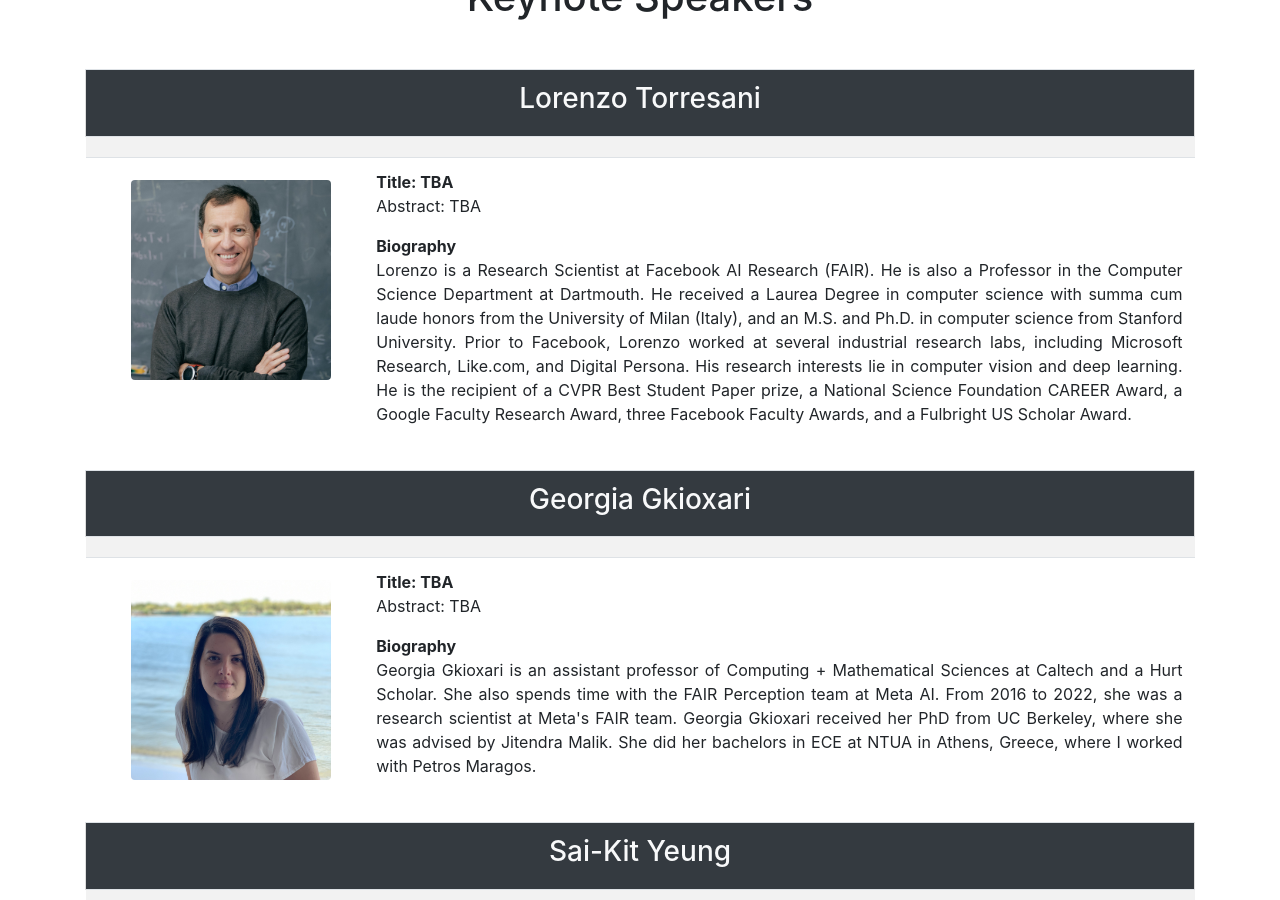
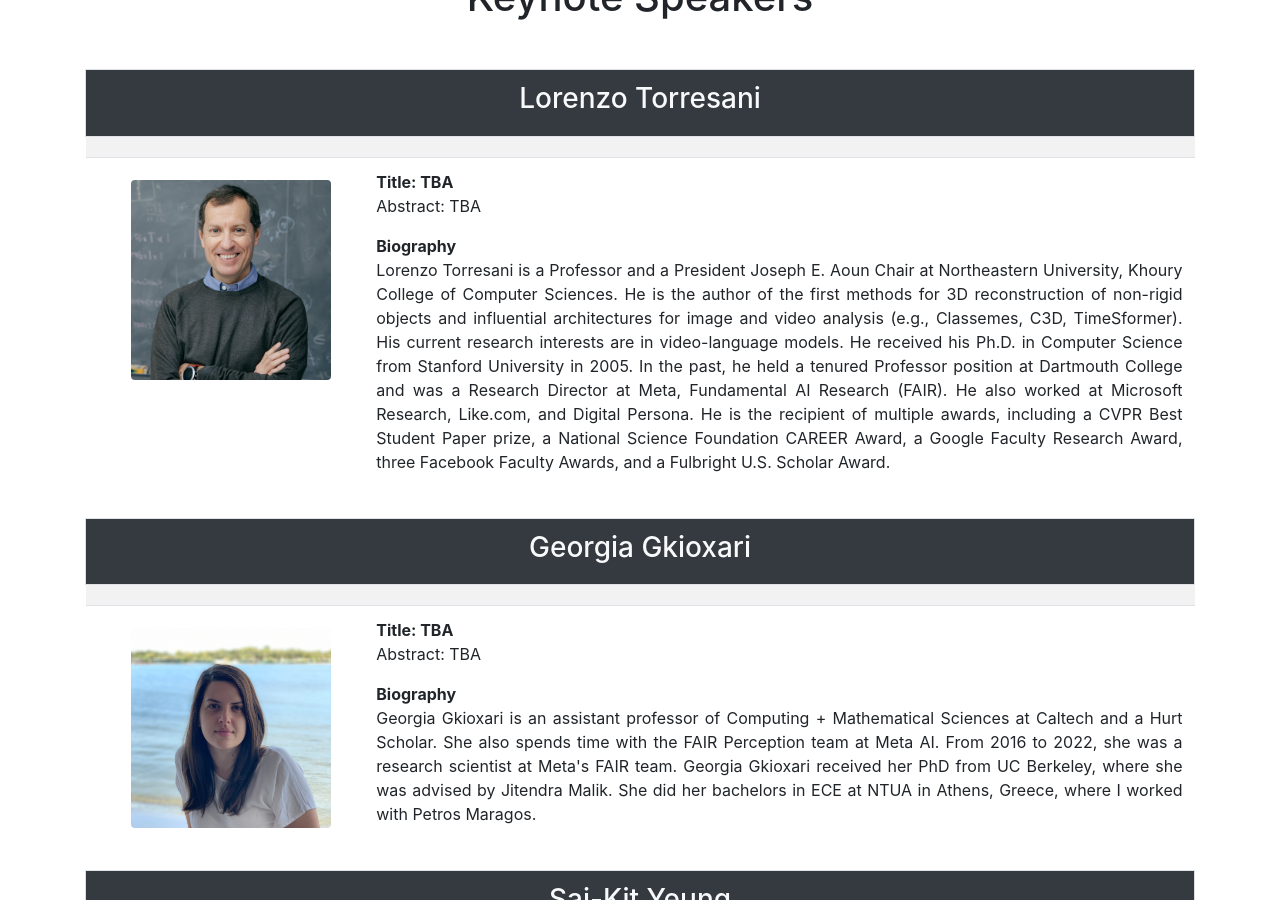
Before and after one commit to cv4dc/cv4dc.github.io, a Jekyll site: the page built from 2025/keynotes.md, in a window 1280 px wide and 900 px high, scrolled down 408 px. Built offline with Jekyll 4.4.1, drawn with Linux system fonts in a browser that asks for light colours; nearby versions of some CDN libraries.

Commit message:
chore: update Lorenzo bio

```diff
--- a/_data/keynotes.yml
+++ b/_data/keynotes.yml
@@ -2,7 +2,7 @@
  - name: "Lorenzo Torresani"
    title: "Title: TBA"
    abstract: "Abstract: TBA"
-   bio: "Lorenzo is a Research Scientist at Facebook AI Research (FAIR). He is also a Professor in the Computer Science Department at Dartmouth. He received a Laurea Degree in computer science with summa cum laude honors from the University of Milan (Italy), and an M.S. and Ph.D. in computer science from Stanford University. Prior to Facebook, Lorenzo worked at several industrial research labs, including Microsoft Research, Like.com, and Digital Persona. His research interests lie in computer vision and deep learning. He is the recipient of a CVPR Best Student Paper prize, a National Science Foundation CAREER Award, a Google Faculty Research Award, three Facebook Faculty Awards, and a Fulbright US Scholar Award."
+   bio: "Lorenzo Torresani is a Professor and a President Joseph E. Aoun Chair at Northeastern University, Khoury College of Computer Sciences. He is the author of the first methods for 3D reconstruction of non-rigid objects and influential architectures for image and video analysis (e.g., Classemes, C3D, TimeSformer). His current research interests are in video-language models. He received his Ph.D. in Computer Science from Stanford University in 2005. In the past, he held a tenured Professor position at Dartmouth College and was a Research Director at Meta, Fundamental AI Research (FAIR). He also worked at Microsoft Research, Like.com, and Digital Persona. He is the recipient of multiple awards, including a CVPR Best Student Paper prize, a National Science Foundation CAREER Award, a Google Faculty Research Award, three Facebook Faculty Awards, and a Fulbright U.S. Scholar Award."
    prez: In Person
    image: img/2025/people/lorenzo_torresani.jpg
    url: https://ltorresa.github.io/
```
